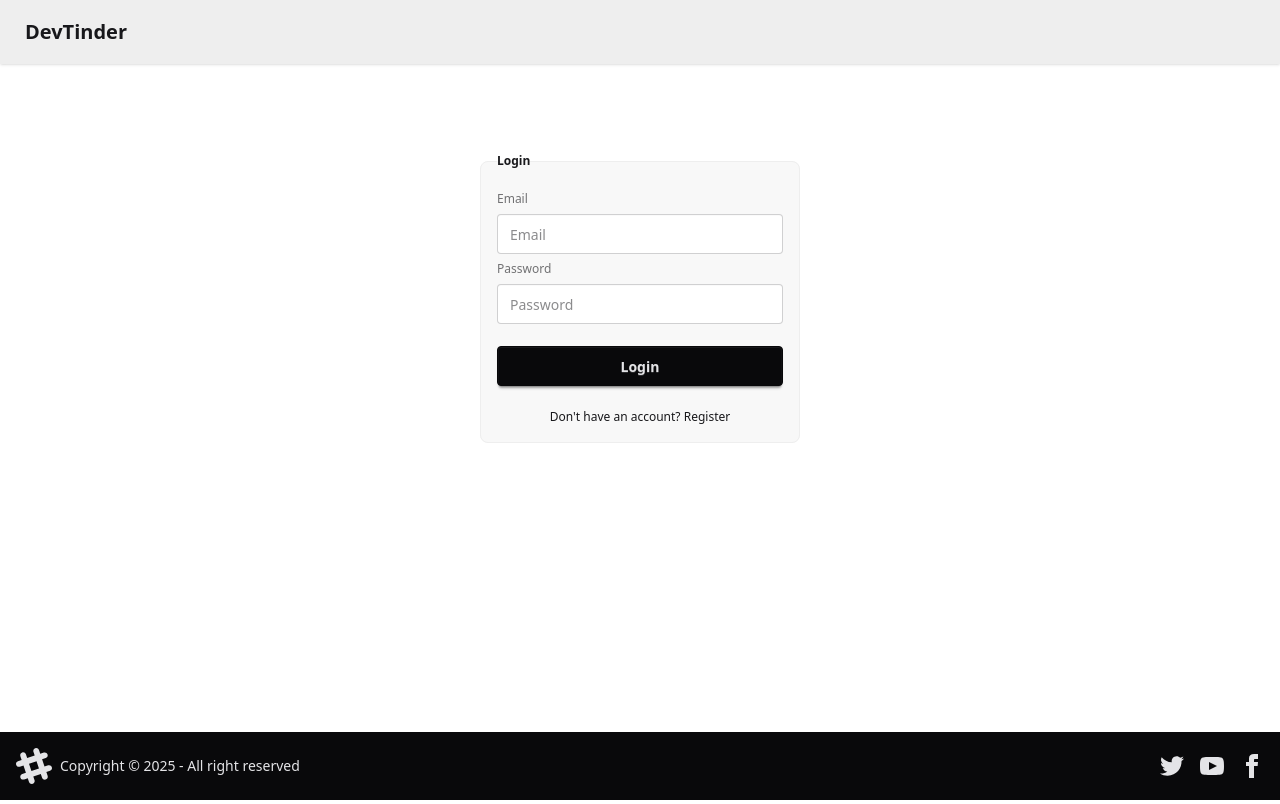
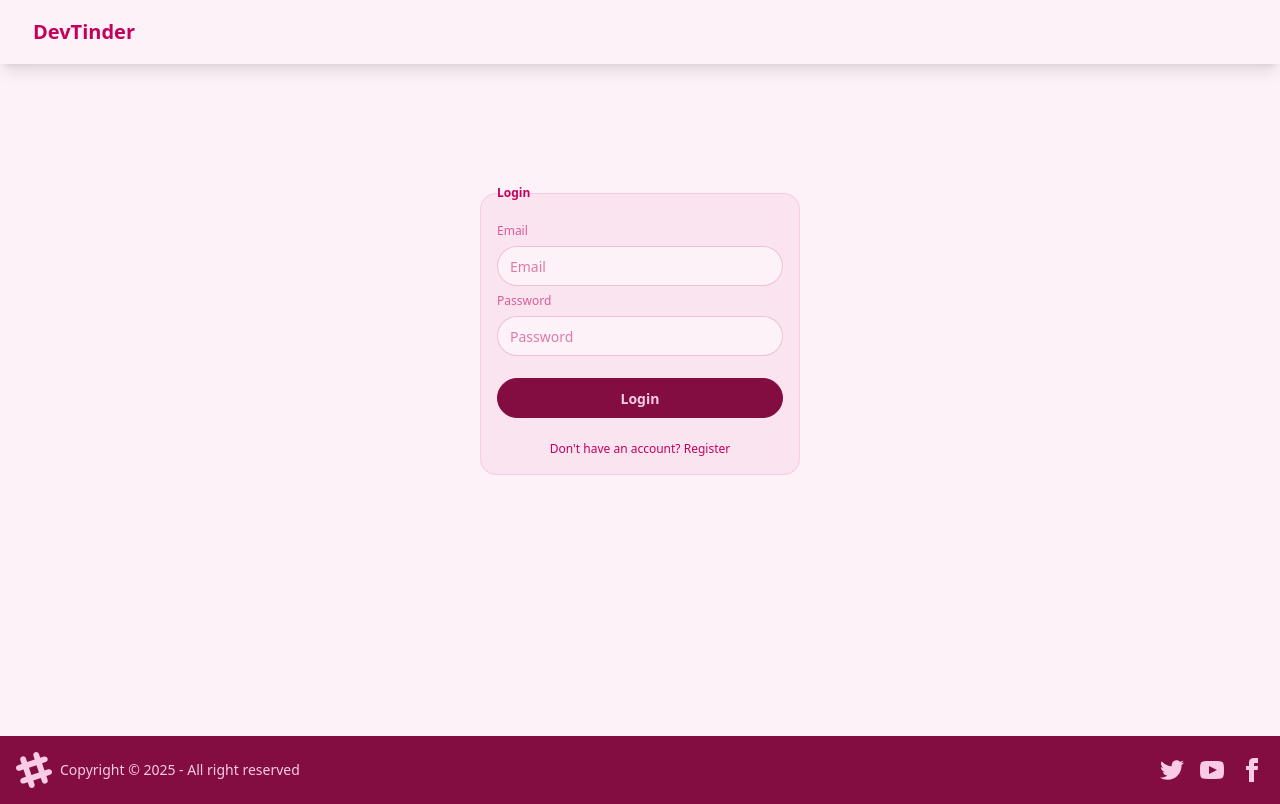
Before and after one commit to sahilpate7/dev-tinder, a React (Vite) app: page /login in a window 1280 px wide. Built offline with nearby package versions, Linux system fonts and the light colour scheme; no server answers.

Commit message:
feat: Configure DaisyUI themes, enhance UserCard UI, adjust global layout, and add Redux action to clear feed posts.

```diff
--- a/index.html
+++ b/index.html
@@ -1,5 +1,5 @@
 <!doctype html>
-<html lang="en">
+<html lang="en" data-theme="valentine">
   <head>
     <meta charset="UTF-8" />
     <link rel="icon" type="image/svg+xml" href="/vite.svg" />
--- a/src/components/Body.tsx
+++ b/src/components/Body.tsx
@@ -40,9 +40,9 @@ const Body = () => {
         if(!user) fetchUser();
     }, [])
   return (
-    <div className="h-screen min-h-screen">
+    <div className=" bg-base-100">
         <Navbar/>
-        <div className="container mx-auto px-4">
+        <div className="container mx-auto px-4 py-8 min-h-[calc(100vh-128px)]">
             <Outlet />
         </div>
         <Footer/>
--- a/src/components/Feed.tsx
+++ b/src/components/Feed.tsx
@@ -2,7 +2,7 @@ import { useEffect } from "react";
 import { useDispatch, useSelector } from "react-redux";
 import { BASE_URL } from "../utils/constants";
 import { setPosts } from "../redux/feedSlice";
-import UserCard from "./UserCard";
+import UserCard from "./userCard";
 
 const Feed = () => {
   const feed = useSelector((state: any) => state.feed.posts);
@@ -33,7 +33,7 @@ const Feed = () => {
   if(feed.length === 0) return <p>No posts found</p>;
 
   return (
-    <div className="flex justify-center gap-4 pt-12">
+    <div className="flex justify-center gap-4">
       <UserCard person={feed[0]} />
     </div>
   )
--- a/src/components/Footer.tsx
+++ b/src/components/Footer.tsx
@@ -1,7 +1,8 @@
 
 const Footer = () => {
   return (
-    <footer className="footer sm:footer-horizontal bg-neutral text-neutral-content items-center p-4 fixed bottom-0 w-full">
+    <footer className=" bg-neutral text-neutral-content w-full">
+        <div className="container px-4 mx-auto footer sm:footer-horizontal items-center p-4">
             <aside className="grid-flow-col items-center">
             <svg
             width="36"
@@ -51,6 +52,7 @@ const Footer = () => {
                 </svg>
                 </a>
             </nav>
+        </div>
     </footer>
   )
 }
--- a/src/components/Navbar.tsx
+++ b/src/components/Navbar.tsx
@@ -2,6 +2,7 @@ import { useDispatch, useSelector } from "react-redux"
 import { removeUser } from "../redux/userSlice";
 import { Link, useNavigate } from "react-router-dom";
 import { BASE_URL } from "../utils/constants";
+import { emptyPosts } from "../redux/feedSlice";
 
 const Navbar = () => {
     const dispatch = useDispatch();
@@ -18,6 +19,7 @@ const Navbar = () => {
                 throw new Error('Logout failed');
             }
             dispatch(removeUser({}));
+            dispatch(emptyPosts());
             navigate('/login');
         } catch (error) {
             console.log(error);
@@ -25,7 +27,8 @@ const Navbar = () => {
 
     }
     return (
-        <div className="navbar bg-base-300 shadow-sm">
+        <div className=" bg-base-100 shadow-lg">
+            <div className="container px-4 navbar mx-auto">
             <div className="flex-1">
                 <Link to={'/'} className="btn btn-ghost text-xl">DevTinder</Link>
             </div>
@@ -58,6 +61,7 @@ const Navbar = () => {
             </div>
         )}
         </div>
+        </div>
     )
 }
 
--- a/src/components/userCard.tsx
+++ b/src/components/userCard.tsx
@@ -50,13 +50,15 @@ const UserCard = ({ person }: { person: Person }) => {
                     className="w-full h-full object-cover max-w-72"
                 />
             </figure>
-            <div className="card-body">
-                <h2 className="card-title">{firstName} {lastName}</h2>
-                <p>{about}</p>
-                {age && <p>Age: {age}</p>}
-                {gender && <p>Gender: {gender}</p>}
-                {skills && <p>Skills: {skills.join(', ')}</p>}
-                <div className="card-actions justify-center">
+            <div className="card-body p-4">
+                <h2 className="card-title text-xl">{firstName} {lastName && lastName}</h2>
+                <p>{about.slice(0, 100)}...</p>
+                <div className="flex gap-2">
+                     {gender && <p className="capitalize"><strong>Gender:</strong> {gender}</p>}
+                     {age && <p><strong>Age: </strong> {age}</p>}
+                </div>
+                {skills && <p><strong>Skills:</strong> {skills.join(', ')}</p>}
+                <div className="grid grid-cols-2 gap-3 mt-2">
                     <button className="btn btn-primary" onClick={() => handleRequest('ignored')}>Ignore</button>
                     <button className="btn btn-secondary" onClick={() => handleRequest('interested')}>Intrested</button>
                 </div>
--- a/src/index.css
+++ b/src/index.css
@@ -1,2 +1,4 @@
 @import "tailwindcss";
-@plugin "daisyui";
+@plugin "daisyui" {
+    themes: light --default, dark --prefersdark, valentine;
+}
--- a/src/redux/feedSlice.ts
+++ b/src/redux/feedSlice.ts
@@ -11,9 +11,12 @@ const feedSlice = createSlice({
         },
         removePost: (state, action) => {
             state.posts = state.posts.filter((post: any) => post._id !== action.payload)
+        },
+        emptyPosts: (state) => {
+            state.posts = []
         }
     }
 })
 
-export const {setPosts, removePost} = feedSlice.actions;
+export const {setPosts, removePost, emptyPosts} = feedSlice.actions;
 export default feedSlice.reducer
```
Lines whose indentation alone changed are shown as unchanged.
